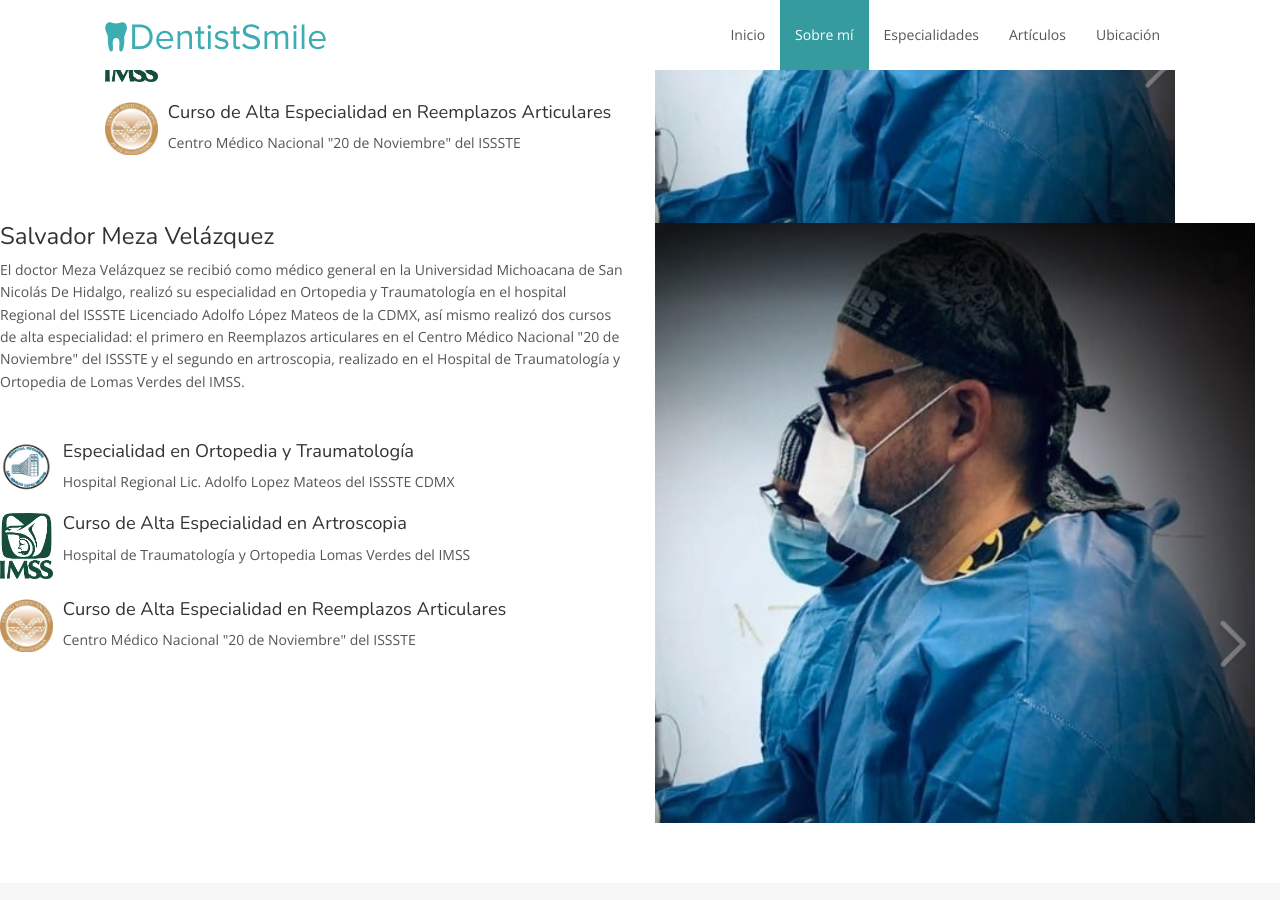
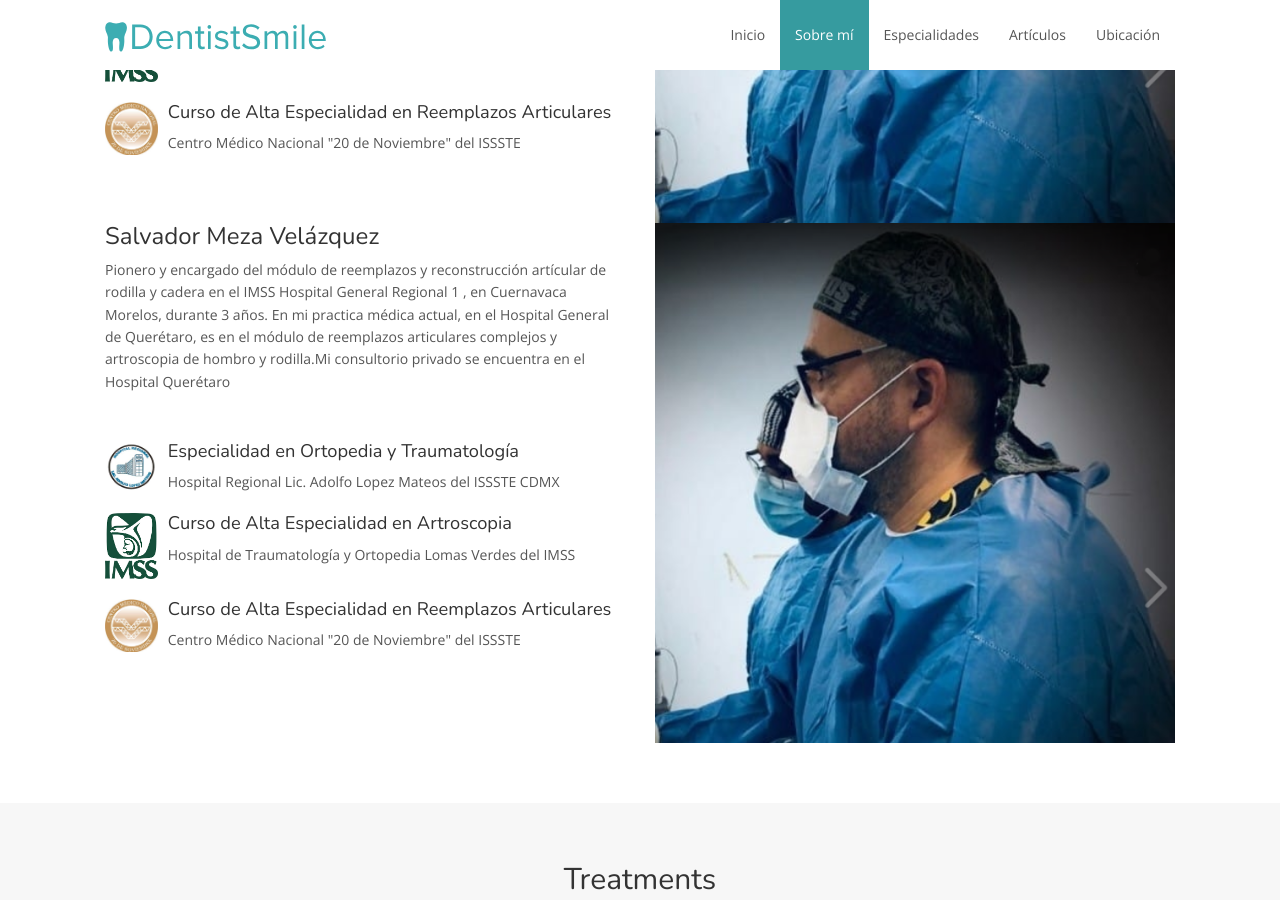
Before and after one commit to kecho05/dr, a Jekyll site: the page built from index.html, in a window 1280 px wide and 900 px high, scrolled down 1278 px. Built offline with Jekyll 4.4.1, drawn with Linux system fonts in a browser that asks for light colours; nearby versions of some CDN libraries.

Commit message:
Update index.html

```diff
--- a/index.html
+++ b/index.html
@@ -129,11 +129,11 @@ layout: default
                 <img src="img/about_1.png" alt="...">
             </div>
         </div>
-    </div>
+
         <div class="row">
             <div class="col-sm-6">
                     <h3>Salvador Meza Velázquez</h3>
-                <p>El doctor Meza Velázquez se recibió como médico general en la Universidad Michoacana de San Nicolás De Hidalgo, realizó su especialidad en Ortopedia y Traumatología en el hospital Regional del ISSSTE Licenciado Adolfo López Mateos de la CDMX, así mismo realizó dos cursos de alta especialidad: el primero en Reemplazos articulares en el Centro Médico Nacional "20 de Noviembre" del ISSSTE y el segundo en artroscopia, realizado en el Hospital de Traumatología y Ortopedia de Lomas Verdes del IMSS.</p>
+                    <p>Pionero y encargado del módulo de reemplazos y reconstrucción artícular de rodilla y cadera en el IMSS Hospital General Regional 1 , en Cuernavaca Morelos, durante 3 años. En mi practica médica actual, en el Hospital General de Querétaro, es en el módulo de reemplazos articulares complejos y artroscopia de hombro y rodilla.Mi consultorio privado se encuentra en el Hospital Querétaro</p>
                     <br>
                     <div class="media">
                         <div class="media-left">
@@ -173,6 +173,7 @@ layout: default
                 </div>
                 <div class="col-sm-6">
                     <img src="img/about_1.png" alt="...">
+                </div>
             </div>
         </div>
     </div>
```
Lines whose indentation alone changed are shown as unchanged.
